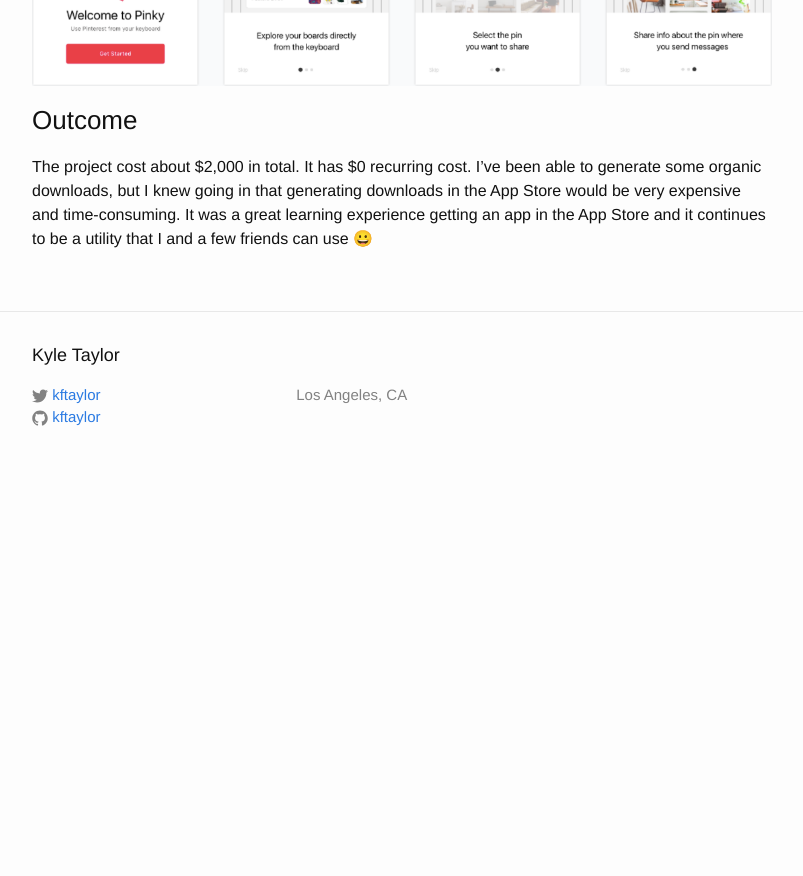
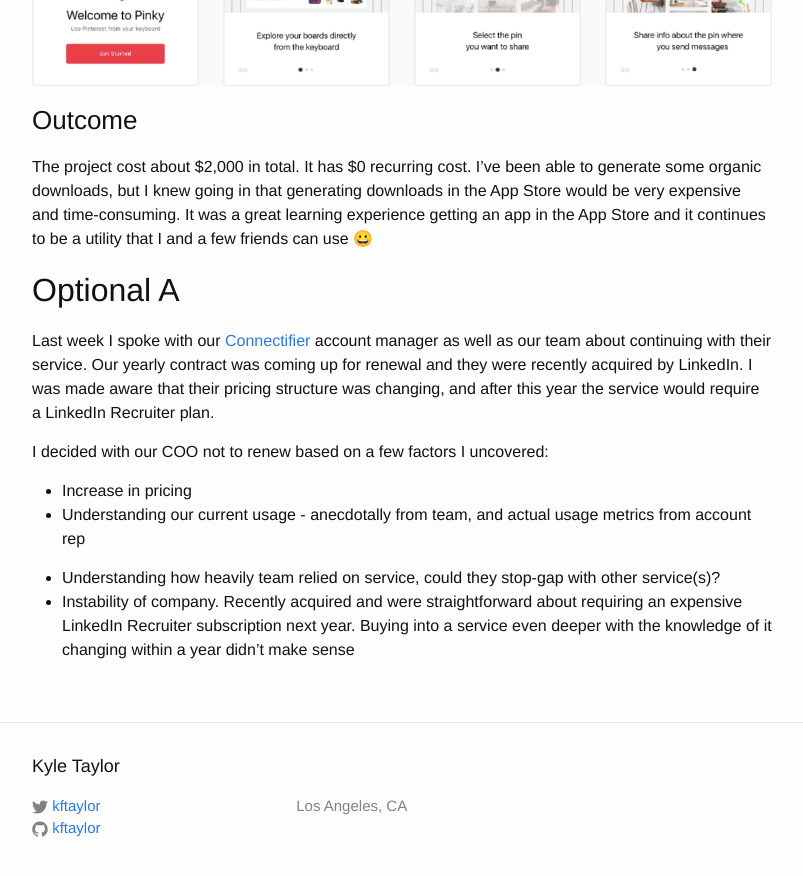
Before and after one commit to kftaylor/kftaylor.github.io, a Jekyll site: the page built from about.md, in a window 1280 px wide and 900 px high, scrolled down 1066 px. Shown: the top 876 px of the window, without its empty margins (238-1041 px from the left). Built offline with Jekyll 4.4.1, drawn with Linux system fonts in a browser that asks for light colours; before the commit the page ends 1555 px from its top, so only the background shows below that.

Commit message:
Update from Forestry.io - about.md

```diff
--- a/about.md
+++ b/about.md
@@ -29,3 +29,15 @@
 ### Outcome
 
 The project cost about $2,000 in total. It has $0 recurring cost. I've been able to generate some organic downloads, but I knew going in that generating downloads in the App Store would be very expensive and time-consuming. It was a great learning experience getting an app in the App Store and it continues to be a utility that I and a few friends can use 😀
+
+## Optional A
+
+Last week I spoke with our [Connectifier](https://www.connectifier.com) account manager as well as our team about continuing with their service. Our yearly contract was coming up for renewal and they were recently acquired by LinkedIn. I was made aware that their pricing structure was changing, and after this year the service would require a LinkedIn Recruiter plan.
+
+I decided with our COO not to renew based on a few factors I uncovered:
+
+*   Increase in pricing
+*   Understanding our current usage - anecdotally from team, and actual usage metrics from account rep
+
+*   Understanding how heavily team relied on service, could they stop-gap with other service(s)?
+*   Instability of company. Recently acquired and were straightforward about requiring an expensive LinkedIn Recruiter subscription next year. Buying into a service even deeper with the knowledge of it changing within a year didn't make sense
```
